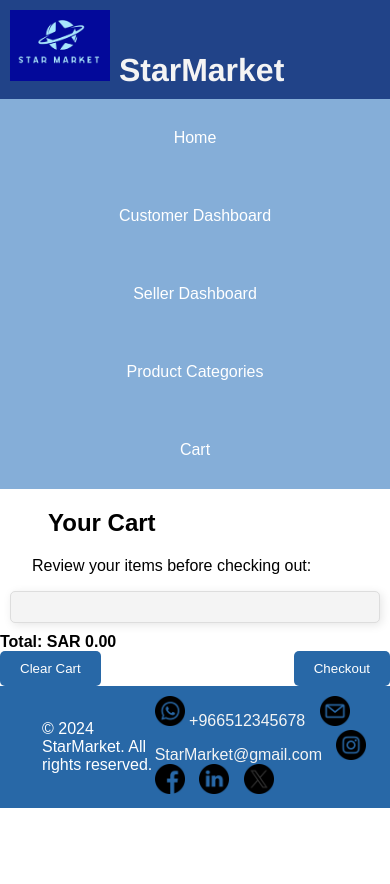
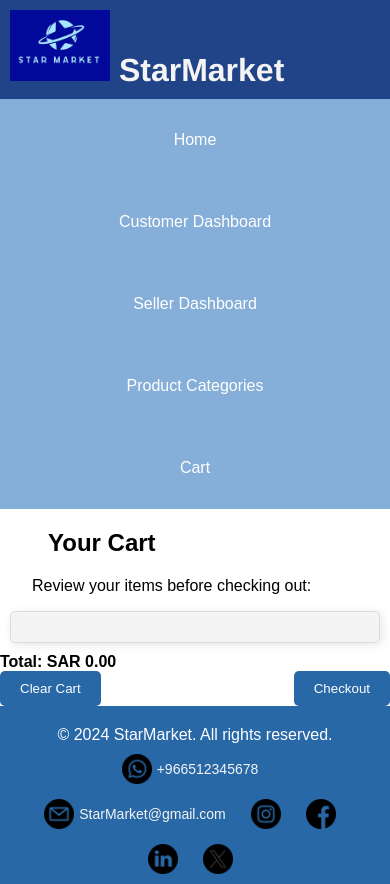
Before and after one commit to illkil/Star-Market, a plain HTML site: page cart.html in a window 390 px wide. Before the commit the page ends 844 px from the top, so only its background shows below. Drawn offline with Linux system fonts and the light colour scheme.

Commit message:
style.css

```diff
--- a/style.css
+++ b/style.css
@@ -959,14 +959,12 @@ body.theme-dark  .offer {
   color: black;
 }
 
-/* تحسين الهيكل العام للهوم وجعل العناصر تتجاوب */
 body {
   display: flex;
   flex-direction: column;
   min-height: 100vh;
 }
 
-/* جعل قسم الرؤية (Vision) مرنًا */
 .vision {
   display: flex;
   align-items: center;
@@ -986,7 +984,6 @@ body {
   margin: 10px;
 }
 
-/* قائمة المنتجات الأساسية */
 .product-list {
   display: flex;
   flex-wrap: wrap;
@@ -1005,16 +1002,13 @@ body {
   transform: scale(1.05);
 }
 
-/* صور المنتجات لتكون متجاوبة */
 .product img {
   width: 100%;
   height: auto;
   border-radius: 5px;
 }
 
-/* قواعد @media لتجاوب الهوم */
 
-/* للأجهزة اللوحية (Tablet - العرض ≤ 768px) */
 @media (max-width: 768px) {
   .vision {
       flex-direction: column;
@@ -1031,7 +1025,6 @@ body {
   }
 }
 
-/* للأجهزة الجوالة (Mobile - العرض ≤ 480px) */
 @media (max-width: 480px) {
   .vision {
       flex-direction: column;
@@ -1056,3 +1049,165 @@ body {
       margin: 10px 0;
   }
 }
+#themeSwitcher {
+
+  top: 10px;
+  right: 10px;
+  padding: 10px 15px;
+  background-color: #214388;
+  color: #fff;
+  border: none;
+  border-radius: 5px;
+  cursor: pointer;
+  font-size: 14px;
+  z-index: 1000;
+  transition: transform 0.3s, background-color 0.3s;
+}
+
+#themeSwitcher:hover {
+  background-color: #2868a7;
+  transform: scale(1.1);
+}
+
+@media (max-width: 480px) {
+  #themeSwitcher {
+    font-size: 16px;
+    padding: 12px 20px;
+  }
+}
+
+footer {
+  background-color: #2868a7;
+  color: white;
+  display: flex;
+  flex-wrap: wrap;
+  justify-content: space-between;
+  align-items: center;
+  padding: 10px 20px;
+}
+
+footer section {
+  display: flex;
+  flex-wrap: wrap;
+  justify-content: center;
+  gap: 10px;
+  width: 100%;
+}
+
+footer section a {
+  text-decoration: none;
+  color: #f4f4f4;
+  display: flex;
+  align-items: center;
+  gap: 5px;
+  font-size: 14px;
+}
+
+footer p {
+  width: 100%;
+  text-align: center;
+  margin: 10px 0;
+}
+
+@media (max-width: 480px) {
+  footer {
+    flex-direction: column;
+    text-align: center;
+  }
+
+  footer section {
+    justify-content: center;
+    gap: 15px;
+  }
+
+  footer p {
+    margin-top: 10px;
+  }
+}
+nav.flex-nav {
+  background-color: #3578bf99;
+  padding: 10px;
+}
+
+nav.flex-nav ul {
+  display: flex;
+  justify-content: center;
+  align-items: center;
+  list-style-type: none;
+  margin: 0;
+  padding: 0;
+  flex-wrap: wrap;
+}
+
+nav.flex-nav ul li {
+  margin: 10px 15px;
+}
+
+nav.flex-nav ul li a {
+  text-decoration: none;
+  color: #ffffff;
+  padding: 10px 15px;
+  display: block;
+  border-radius: 5px;
+  transition: background-color 0.3s;
+}
+
+nav.flex-nav ul li a:hover {
+  background-color: #214388;
+}
+
+nav.flex-nav ul li.menu-item {
+  position: relative;
+}
+
+nav.flex-nav ul li.menu-item .dropdown {
+  display: none;
+  position: absolute;
+  top: 100%;
+  left: 0;
+  background-color: #3578bf99;
+  list-style: none;
+  padding: 0;
+  margin: 0;
+  border-radius: 5px;
+  box-shadow: 0px 8px 16px rgba(0, 0, 0, 0.2);
+}
+
+nav.flex-nav ul li.menu-item:hover .dropdown {
+  display: block;
+}
+
+nav.flex-nav ul li.menu-item .dropdown li a {
+  padding: 10px 20px;
+  white-space: nowrap;
+}
+
+nav.flex-nav ul li.menu-item .dropdown li a:hover {
+  background-color: #214388;
+}
+
+@media (max-width: 768px) {
+  nav.flex-nav ul {
+    flex-direction: column;
+    align-items: center;
+  }
+
+  nav.flex-nav ul li {
+    margin: 10px 0;
+  }
+}
+
+@media (max-width: 480px) {
+  nav.flex-nav ul li a {
+    font-size: 16px;
+    padding: 12px 20px;
+  }
+
+  nav.flex-nav ul li.menu-item .dropdown {
+    position: static;
+  }
+
+  nav.flex-nav ul li.menu-item .dropdown li a {
+    font-size: 14px;
+  }
+}
```
